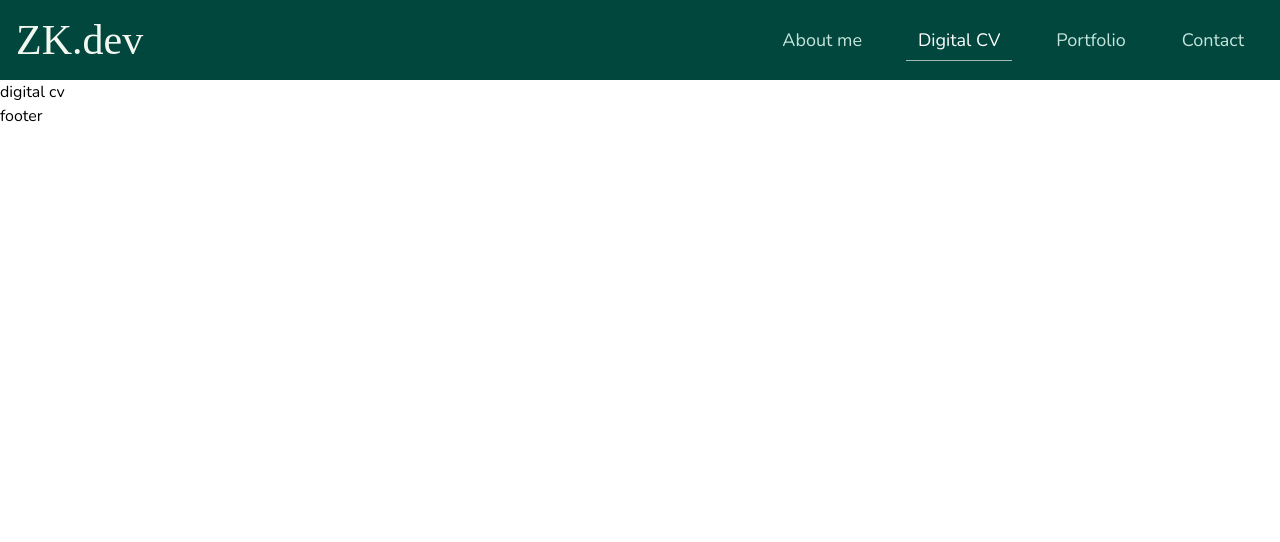
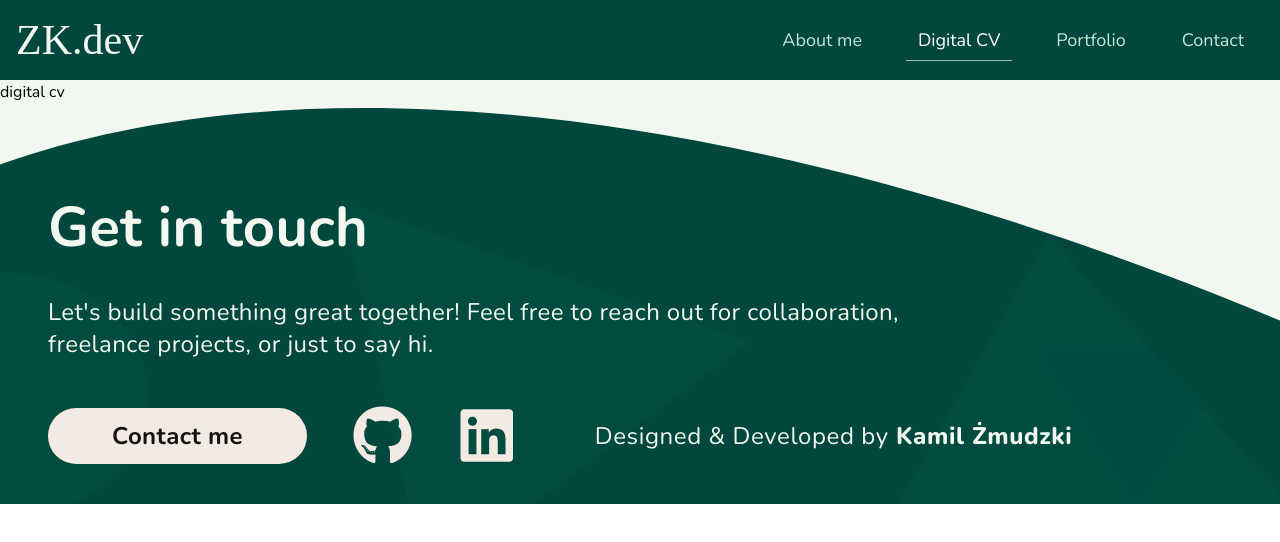
Before and after one commit to zmudzkikamil/kzmudzki-portfolio-client, a React (Vite) app: page /cv in a window 1280 px wide. Shown: the top 542 px of the page. Built offline with nearby package versions, Linux system fonts and the light colour scheme; a web font is replaced by a local one.

Commit message:
added footer component

```diff
--- a/src/layout/Layout.tsx
+++ b/src/layout/Layout.tsx
@@ -1,15 +1,27 @@
 import { Variant } from "@/shared/types/Variant";
-import { Outlet } from "react-router";
+import { Outlet, useLocation } from "react-router";
 import { Navigation } from "./components/navigation";
 import { Footer } from "./components/footer";
+import { classNames } from "@/utils/classNames";
+import { paths } from "@/config/paths";
 
 export const Layout: React.FC = () => {
+  const { pathname } = useLocation();
+
+  const containerStyle = classNames({
+    "relative overflow-x-clip overflow-y-visible": true,
+    "bg-primary": !(
+      pathname === paths["about-me"].path ||
+      pathname === paths["digital-cv"].path
+    ),
+    "bg-secondary":
+      pathname === paths["about-me"].path ||
+      pathname === paths["digital-cv"].path,
+  });
   return (
-    <div>
+    <div className={containerStyle}>
       <Navigation></Navigation>
-      <div>
-        <Outlet />
-      </div>
+      <Outlet />
       <Footer></Footer>
     </div>
   );
--- a/src/layout/components/Footer.tsx
+++ b/src/layout/components/Footer.tsx
@@ -1,5 +1,63 @@
+import { paths } from "@/config/paths";
+import { useLocation, useNavigate } from "react-router";
+import { FooterSignature } from "./footer-signature";
+import { Title } from "@/shared/components/title";
+import { Container } from "@/shared/components/container";
+import Button from "@/shared/components/form/button";
+import { LinkButton } from "@/shared/components/form/link-button";
+
 interface Props {}
 
 export const Footer: React.FC<Props> = () => {
-  return <div>footer</div>;
+  const { pathname } = useLocation();
+  const navigate = useNavigate();
+
+  const onClick = () => {
+    navigate("/contact");
+  };
+
+  if (pathname === paths.contact.path) {
+    return (
+      <footer className="h-[10rem] w-full flex items-center justify-center">
+        <FooterSignature />
+      </footer>
+    );
+  }
+
+  return (
+    // {/* Tailwind arbitrary values used here because of specific shape of header. */}
+    <Container>
+      <footer className="[&>*]:z-10 h-[25rem] flex flex-col justify-end pb-10 text-secondary tracking-wide">
+        <div className="absolute left-1/2 bottom-0 -translate-x-1/2 scale-y-[-1] scale-105 w-full h-full max-h-[350px] lg:max-h-[399px] max-w-[1947px] bg-[url('src/assets/wave.svg')] bg-cover bg-center"></div>
+        <div className="flex flex-col gap-6 sm:gap-12">
+          <Title title="Get in touch" />
+          <p className="lg:text-2xl text-lg font-light max-w-[75%]">
+            Let's build something great together!{" "}
+            <span className="hidden sm:inline">
+              Feel free to reach out for collaboration, freelance projects, or
+              just to say hi.
+            </span>
+          </p>
+          <div className="flex flex-col sm:flex-row items-start sm:items-center gap-8 sm:gap-12 md:gap-20">
+            <div className="flex flex-row lg:items-center gap-3 sm:gap-6 lg:gap-10 xl:gap-12">
+              <Button label="Contact me" onClick={onClick} />
+              <div className="flex justify-center sm:justify-start gap-3 sm:gap-6 lg:gap-10 xl:gap-12">
+                <LinkButton
+                  icon="fa-brands fa-github"
+                  url="https://github.com/zmudzkikamil"
+                  variant="cta"
+                />
+                <LinkButton
+                  icon="fa-brands fa-linkedin"
+                  url="https://www.linkedin.com/in/k-zmudzki/"
+                  variant="cta"
+                />
+              </div>
+            </div>
+            <FooterSignature />
+          </div>
+        </div>
+      </footer>
+    </Container>
+  );
 };
--- /dev/null
+++ b/src/layout/components/footer-signature.tsx
@@ -0,0 +1,10 @@
+interface Props {}
+
+export const FooterSignature: React.FC<Props> = () => {
+  return (
+    <p className="text-secondary lg:text-2xl text-lg font-light tracking-wide">
+      Designed & Developed by
+      <span className="font-extrabold"> Kamil Żmudzki</span>
+    </p>
+  );
+};
--- a/src/layout/view-layout.tsx
+++ b/src/layout/view-layout.tsx
@@ -1,3 +1,4 @@
+import { Container } from "@/shared/components/container";
 import { Variant } from "@/shared/types/Variant";
 import { classNames } from "@/utils/classNames";
 
@@ -8,14 +9,13 @@ interface Props {
 
 export const ViewLayout: React.FC<Props> = ({ mode, children }) => {
   const viewStyle = classNames({
-    "relative overflow-x-clip overflow-y-visible": true,
     "bg-primary": mode === "primary",
     "bg-secondary": mode === "secondary",
   });
   return (
     <div className={viewStyle}>
-      <section className="max-w-[1280px] h-full mx-auto md:px-8 xl:px-12 px-4">
-        {children}
+      <section>
+        <Container>{children}</Container>
       </section>
     </div>
   );
--- /dev/null
+++ b/src/shared/components/container.tsx
@@ -0,0 +1,11 @@
+interface Props {
+  children: React.ReactNode;
+}
+
+export const Container: React.FC<Props> = ({ children }) => {
+  return (
+    <div className="max-w-[1280px] h-full mx-auto md:px-8 xl:px-12 px-4">
+      {children}
+    </div>
+  );
+};
--- a/src/shared/components/form/button.tsx
+++ b/src/shared/components/form/button.tsx
@@ -17,7 +17,7 @@ const Button: React.FC<ButtonProps> = ({
   testId,
 }) => {
   const buttonStyle = classNames({
-    "py-3 px-14 lg:px-16 rounded-full bg-cta hover:bg-white text:xl lg:text-2xl leading-none text-black font-bold":
+    "py-3 px-14 lg:px-16 rounded-full bg-cta hover:bg-white min-w-max text:xl lg:text-2xl leading-none text-black font-bold":
       true,
     "bg-grey text-white": disabled,
     [className as string]: !!className,
--- a/src/shared/components/form/link-button.tsx
+++ b/src/shared/components/form/link-button.tsx
@@ -12,7 +12,7 @@ interface Props {
   className?: string;
 }
 
-export const LinkBbutton: React.FC<Props> = ({
+export const LinkButton: React.FC<Props> = ({
   variant,
   icon,
   url,
@@ -24,7 +24,8 @@ export const LinkBbutton: React.FC<Props> = ({
 
   const buttonSize: Record<ButtonSize, string> = {
     small: "text-2xl leading-none size-6",
-    default: "text-5xl lg:text-6xl leading-none size-12 lg:size-14",
+    default:
+      "text-[40px] sm:text-5xl lg:text-6xl leading-none size-10 sm:size-12 lg:size-14",
     large: "text-[64px] leading-none size-16",
   };
   const buttonStyle = classNames({
--- a/src/shared/components/header/header-subtitle.tsx
+++ b/src/shared/components/header/header-subtitle.tsx
@@ -4,7 +4,7 @@ interface Props {
 
 export const HeaderSubtitle: React.FC<Props> = ({ text }) => {
   return (
-    <p className="lg:text-3xl text-lg font-light lg:max-w-[570px] max-w-[350px] text-secondary-dark text-center sm:text-left">
+    <p className="lg:text-2xl text-lg font-light lg:max-w-[450px] max-w-[350px] text-secondary-dark text-center sm:text-left">
       {text}
     </p>
   );
--- a/src/shared/components/main-content.tsx
+++ b/src/shared/components/main-content.tsx
@@ -3,5 +3,5 @@ interface Props {
 }
 
 export const MainContent: React.FC<Props> = ({ children }) => {
-  return <main className="flex flex-col gap-10 mt-14">{children}</main>;
+  return <main className="flex flex-col gap-16 my-28">{children}</main>;
 };
--- a/src/views/about-me/about-me.tsx
+++ b/src/views/about-me/about-me.tsx
@@ -29,7 +29,7 @@ const AboutMe: React.FC<Props> = () => {
       <AboutMeHeader />
       <MainContent>
         <Title title="About me" />
-        <div className="grid grid-cols-[auto,1fr] sm:grid-cols-[auto,auto,1fr] gap-x-6 text-base sm:text-xl">
+        <div className="grid grid-cols-[auto,1fr] sm:grid-cols-[auto,auto,1fr] gap-x-10 text-base sm:text-xl">
           {data.map((item) => (
             <AboutMeItem key={item.id} item={item} />
           ))}
--- a/src/views/about-me/components/about-me-header.tsx
+++ b/src/views/about-me/components/about-me-header.tsx
@@ -1,5 +1,5 @@
 import Button from "@/shared/components/form/button";
-import { LinkBbutton } from "@/shared/components/form/link-button";
+import { LinkButton } from "@/shared/components/form/link-button";
 import {
   Header,
   HeaderSubtitle,
@@ -18,7 +18,7 @@ export const AboutMeHeader: React.FC<Props> = () => {
   return (
     <Header>
       {/* Tailwind arbitrary values used here because of specific shape of header. */}
-      <div className="absolute left-1/2 -translate-x-1/2 scale-105 w-full h-full max-h-[399px] max-w-[1947px] bg-[url('src/assets/header.svg')] bg-cover bg-center"></div>
+      <div className="absolute left-1/2 -translate-x-1/2 scale-105 w-full h-full max-h-[399px] max-w-[1947px] bg-[url('src/assets/wave.svg')] bg-cover bg-center"></div>
       <div className="flex flex-col items-center sm:items-start gap-4 lg:gap-5 relative">
         <HeaderTitle>
           <span className="block leading-tight sm:leading-snug tracking-wide">
@@ -30,12 +30,12 @@ export const AboutMeHeader: React.FC<Props> = () => {
         <div className="flex flex-col lg:flex-row lg:items-center gap-6 lg:gap-10 xl:gap-12">
           <Button label="Contact me" onClick={onClick} />
           <div className="flex justify-center sm:justify-start gap-6 lg:gap-10 xl:gap-12">
-            <LinkBbutton
+            <LinkButton
               icon="fa-brands fa-github"
               url="https://github.com/zmudzkikamil"
               variant="cta"
             />
-            <LinkBbutton
+            <LinkButton
               icon="fa-brands fa-linkedin"
               url="https://www.linkedin.com/in/k-zmudzki/"
               variant="cta"
@@ -45,7 +45,7 @@ export const AboutMeHeader: React.FC<Props> = () => {
         <img
           src="src/assets/user.png"
           alt="user image"
-          className="absolute hidden sm:block right-0 top-10 md:top-2 max-h-[250px] md:max-h-[320px] lg:max-h-[350px]"
+          className="absolute hidden sm:block right-0 top-10 md:top-4 max-h-[250px] md:max-h-[320px] lg:max-h-[350px]"
         />
       </div>
     </Header>
```
Also changed, not shown: src/assets/wave.svg (renamed from src/assets/header.svg).
